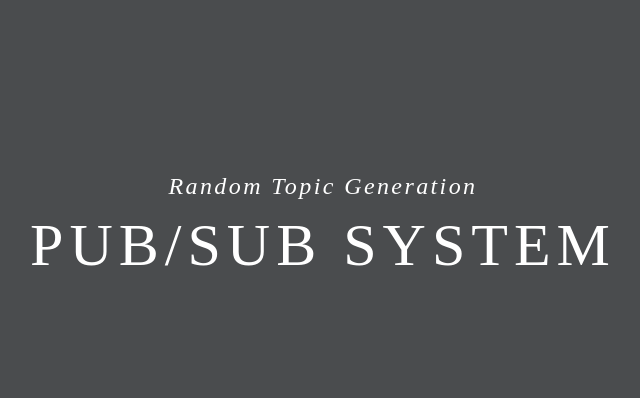
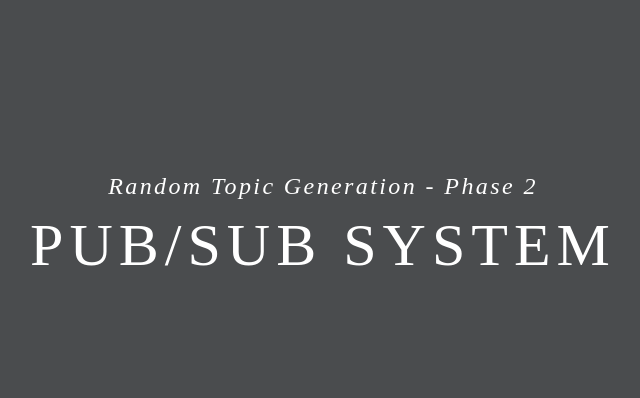
Before and after one commit to Shefali-Sharma/Docker, a Flask app: page / in a window 1280 px wide. Shown: the part 56-454 px from the top of the page, without its empty margins (317-957 px from the left). Run offline with Flask 2, Linux system fonts and the light colour scheme; some libraries are stand-ins or nearby versions.

Commit message:
Minor UI updates
Minor UI updates

```diff
--- a/Phase2/templates/home.html
+++ b/Phase2/templates/home.html
@@ -4,7 +4,7 @@
 
 <div class="sandbox sandbox-correct-pronounciation">
   <h1 class="heading heading-correct-pronounciation">
-    Random Topic Generation
+    Random Topic Generation - Phase 2
     <em>Pub/Sub System</em>
   </h1>
 </div>
```
